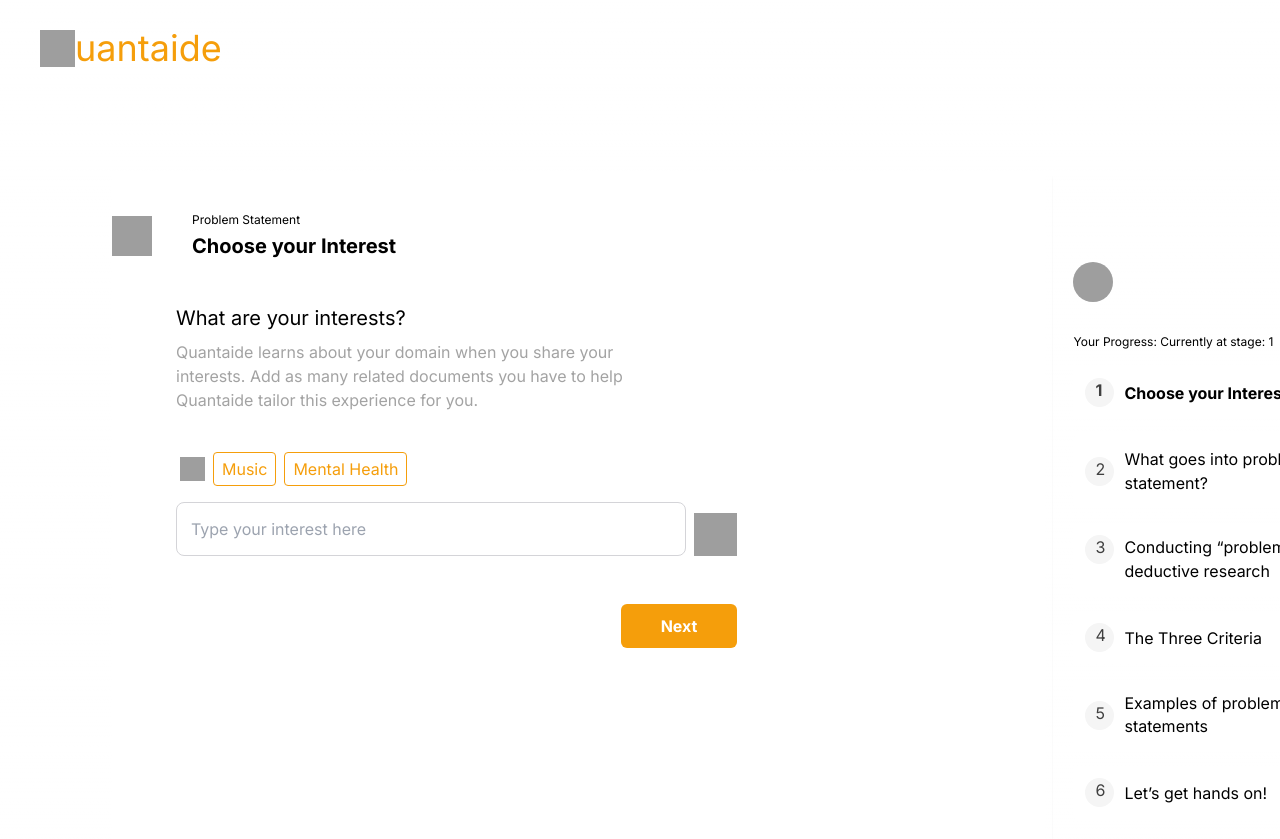
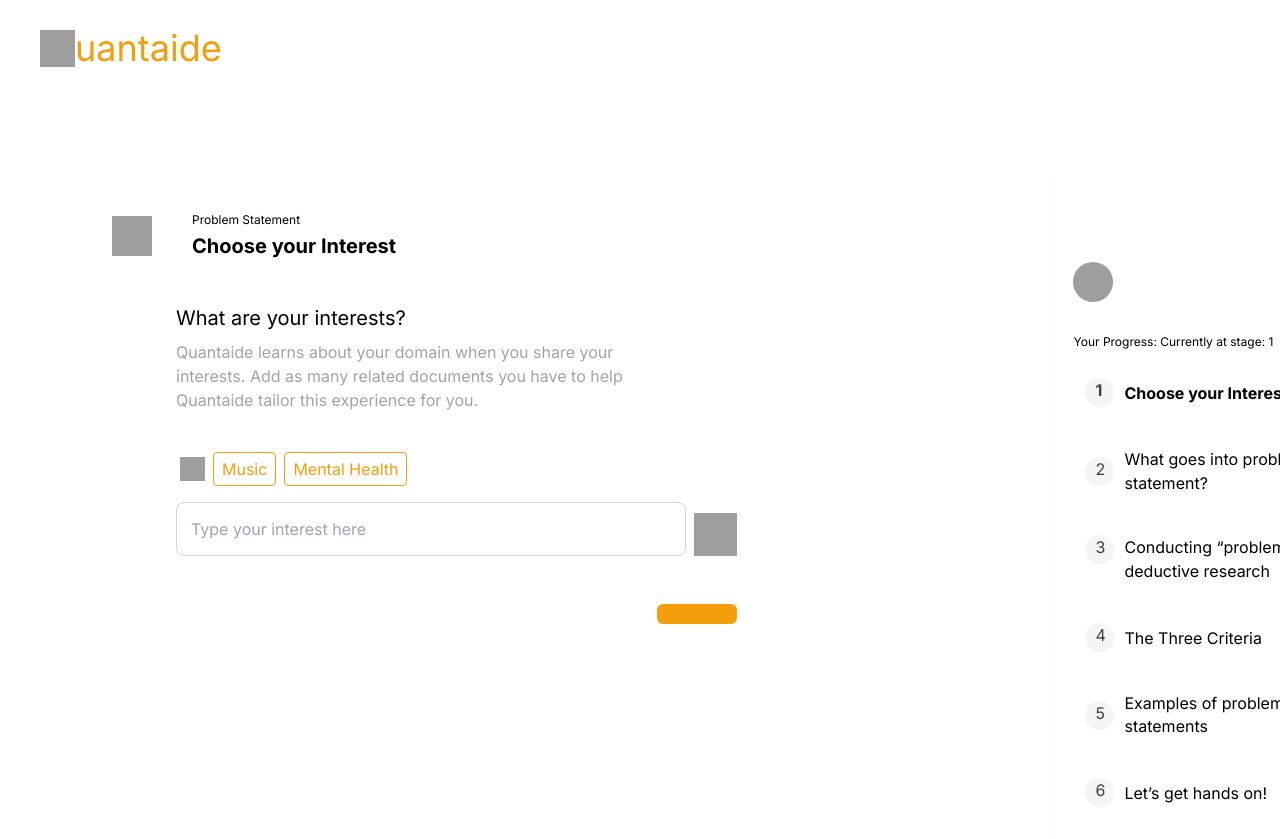
Before and after one commit to M-Chirag/quantaide-web-app, a Next.js app: page /module1/Stage1 in a window 1280 px wide. Shown: the top 839 px of the page. Built offline with nearby package versions, Linux system fonts and the light colour scheme; grey boxes are pictures that could not be loaded.

Commit message:
Changes to M1, S1

```diff
--- a/src/app/module1/Stage1/page.tsx
+++ b/src/app/module1/Stage1/page.tsx
@@ -2,14 +2,9 @@
 
 import React, { useState } from 'react';
 import SideBar from '../Components/sidebar';
-import { Link } from 'react-router-dom';
-import Stage2 from '../Stage2/page';
+import { Link } from 'next/link';
 
-interface Params {
-  id: string;
-}
-
-export default function Stage1({ params }: { params: Params }) {
+export default function Stage1() {
 
 
   return (
@@ -92,8 +87,9 @@
 
                       <button
                         className="justify-center self-end px-10 py-2.5 mt-12 text-base font-bold text-white bg-amber-500 rounded-md max-md:px-5 max-md:mt-10">
-                        Next
+
                       </button>
+
                   </div>
                 </div>
               </div>
```
Also changed, not shown: src/app/dist/page.js, src/app/module1/Stage1/dist/page.js.
